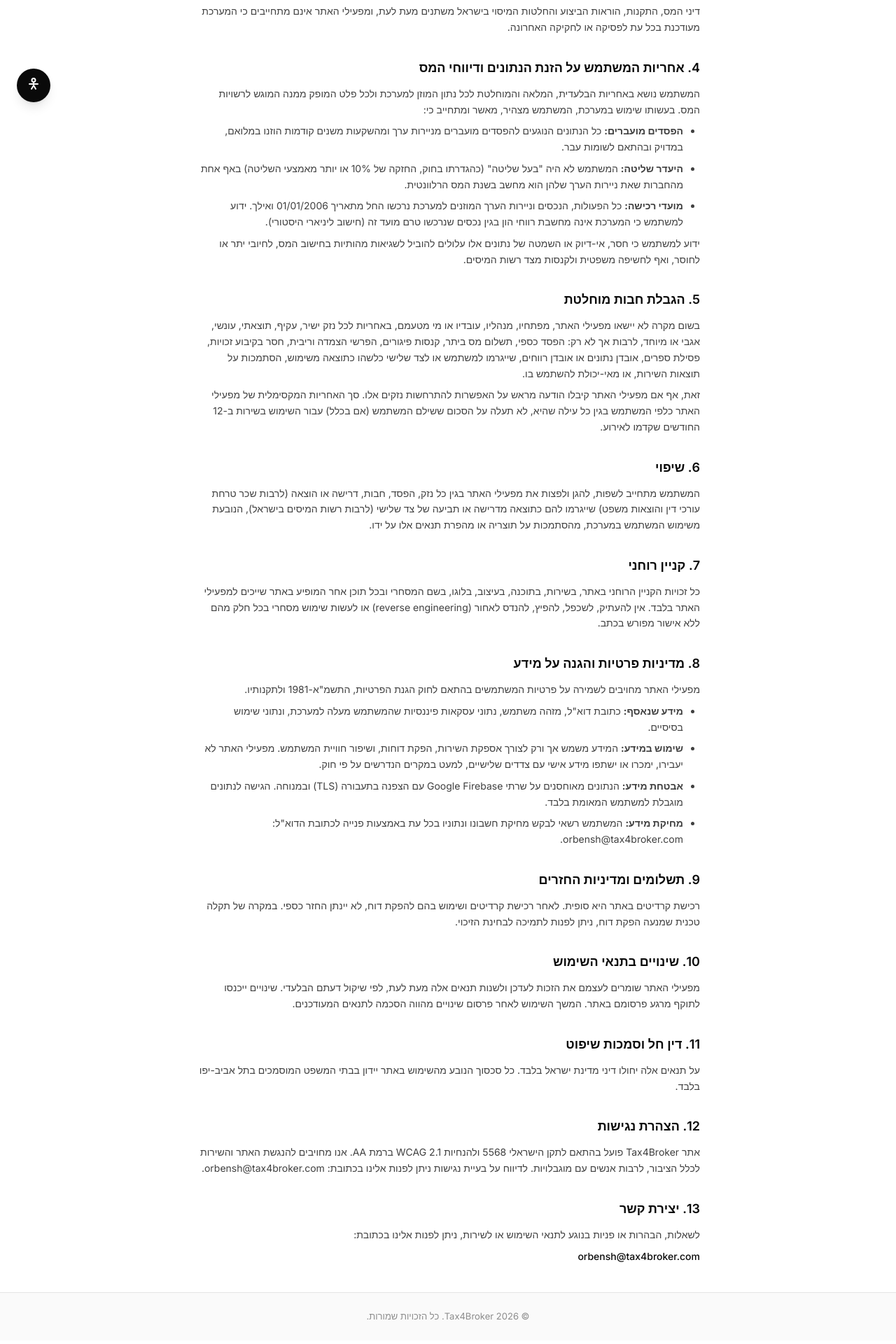
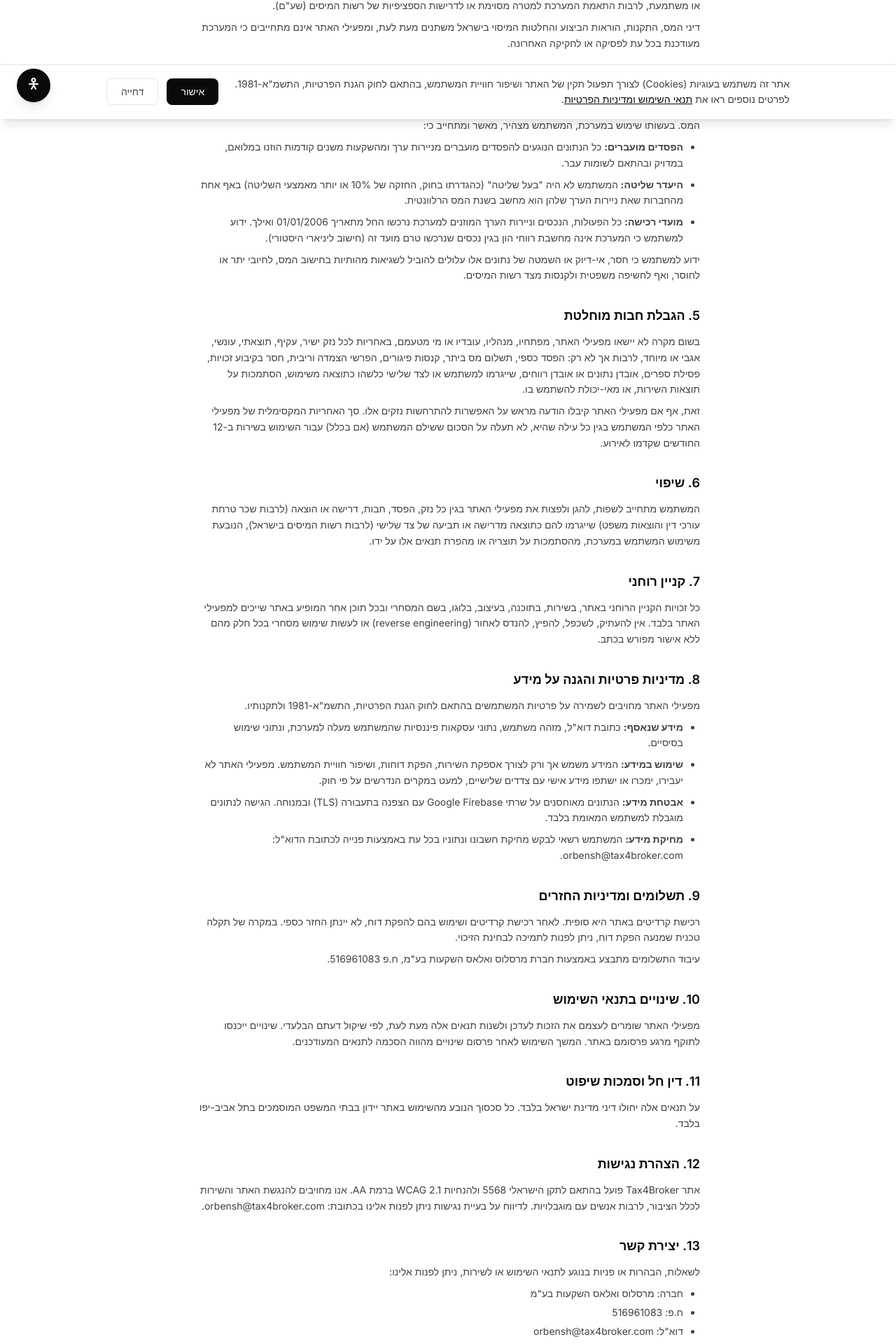
Before and after one commit to orbenshitrit/tax4broker-site, a Next.js app: page /terms in a window 1280 px wide. Shown: the part 630-2550 px from the top of the page at 70% size. Built offline with nearby package versions, Linux system fonts and the light colour scheme.

Commit message:
update terms with company info + add cookie consent banner

```diff
--- a/src/app/layout.tsx
+++ b/src/app/layout.tsx
@@ -2,6 +2,7 @@ import type { Metadata } from "next";
 import { Inter } from "next/font/google";
 import "./globals.css";
 import AccessibilityWidget from "@/components/AccessibilityWidget";
+import CookieConsent from "@/components/CookieConsent";
 
 const inter = Inter({
   subsets: ["latin"],
@@ -44,6 +45,7 @@ export default function RootLayout({
     <html lang="he" dir="rtl" className={inter.variable}>
       <body className="bg-surface font-sans text-ink antialiased">
         {children}
+        <CookieConsent />
         <AccessibilityWidget />
       </body>
     </html>
--- a/src/app/terms/page.tsx
+++ b/src/app/terms/page.tsx
@@ -23,14 +23,14 @@ export default function TermsPage() {
 
       <div className="mx-auto max-w-3xl px-4 py-10 sm:px-6" dir="rtl">
         <h1 className="mb-2 text-2xl font-bold text-ink">תקנון אתר ותנאי שימוש</h1>
-        <p className="mb-8 text-sm text-ink-tertiary">עדכון אחרון: פברואר 2026</p>
+        <p className="mb-8 text-sm text-ink-tertiary">עדכון אחרון: מרץ 2026</p>
 
         <div className="space-y-8 text-sm leading-relaxed text-ink-secondary">
           {/* 1 */}
           <section>
             <h2 className="mb-3 text-lg font-semibold text-ink">1. כללי</h2>
             <p>
-              אתר Tax4Broker (להלן: &quot;האתר&quot;) מופעל על ידי Tax4Broker (להלן: &quot;מפעילי האתר&quot; או &quot;החברה&quot;).
+              אתר Tax4Broker (להלן: &quot;האתר&quot;) מופעל על ידי חברת מרסלוס ואלאס השקעות בע&quot;מ, ח.פ 516961083 (להלן: &quot;מפעילי האתר&quot; או &quot;החברה&quot;).
               השימוש באתר, לרבות באפליקציה, במערכת ה-CRM ובכל שירות הנלווה לו (להלן: &quot;השירות&quot;),
               כפוף לתנאי שימוש אלה. עצם השימוש באתר מהווה הסכמה מלאה ובלתי מותנית לתנאים אלה.
               אם אינך מסכים לתנאים, אנא הימנע משימוש באתר ובשירות.
@@ -171,6 +171,9 @@ export default function TermsPage() {
               לא יינתן החזר כספי. במקרה של תקלה טכנית שמנעה הפקת דוח, ניתן לפנות לתמיכה
               לבחינת הזיכוי.
             </p>
+            <p className="mt-2">
+              עיבוד התשלומים מתבצע באמצעות חברת מרסלוס ואלאס השקעות בע&quot;מ, ח.פ 516961083.
+            </p>
           </section>
 
           {/* 10 */}
@@ -206,16 +209,20 @@ export default function TermsPage() {
           <section>
             <h2 className="mb-3 text-lg font-semibold text-ink">13. יצירת קשר</h2>
             <p>
-              לשאלות, הבהרות או פניות בנוגע לתנאי השימוש או לשירות, ניתן לפנות אלינו בכתובת:
+              לשאלות, הבהרות או פניות בנוגע לתנאי השימוש או לשירות, ניתן לפנות אלינו:
             </p>
-            <p className="mt-2 font-medium text-ink">orbensh@tax4broker.com</p>
+            <ul className="mt-2 list-disc space-y-1 pr-6">
+              <li>חברה: מרסלוס ואלאס השקעות בע&quot;מ</li>
+              <li>ח.פ: 516961083</li>
+              <li>דוא&quot;ל: orbensh@tax4broker.com</li>
+            </ul>
           </section>
         </div>
       </div>
 
       {/* Mini footer */}
       <footer className="border-t border-edge bg-surface-subtle px-4 py-6 text-center text-[13px] text-ink-tertiary">
-        © {new Date().getFullYear()} Tax4Broker. כל הזכויות שמורות.
+        © {new Date().getFullYear()} מרסלוס ואלאס השקעות בע"מ | Tax4Broker. כל הזכויות שמורות.
       </footer>
     </div>
   );
--- /dev/null
+++ b/src/components/CookieConsent.tsx
@@ -0,0 +1,61 @@
+"use client";
+
+import { useState, useEffect } from "react";
+import Link from "next/link";
+
+const COOKIE_CONSENT_KEY = "cookie_consent";
+
+export default function CookieConsent() {
+  const [visible, setVisible] = useState(false);
+
+  useEffect(() => {
+    const consent = localStorage.getItem(COOKIE_CONSENT_KEY);
+    if (!consent) {
+      setVisible(true);
+    }
+  }, []);
+
+  function accept() {
+    localStorage.setItem(COOKIE_CONSENT_KEY, "accepted");
+    setVisible(false);
+  }
+
+  function decline() {
+    localStorage.setItem(COOKIE_CONSENT_KEY, "declined");
+    setVisible(false);
+  }
+
+  if (!visible) return null;
+
+  return (
+    <div
+      dir="rtl"
+      className="fixed bottom-0 left-0 right-0 z-[9999] border-t border-edge bg-surface shadow-lg"
+    >
+      <div className="mx-auto flex max-w-5xl flex-col items-center gap-4 px-4 py-4 sm:flex-row sm:justify-between sm:px-6">
+        <p className="text-sm leading-relaxed text-ink-secondary">
+          אתר זה משתמש בעוגיות (Cookies) לצורך תפעול תקין של האתר ושיפור חוויית
+          המשתמש, בהתאם לחוק הגנת הפרטיות, התשמ&quot;א-1981. לפרטים נוספים ראו את{" "}
+          <Link href="/terms" className="underline text-indigo-500 hover:text-indigo-400">
+            תנאי השימוש ומדיניות הפרטיות
+          </Link>
+          .
+        </p>
+        <div className="flex shrink-0 gap-3">
+          <button
+            onClick={accept}
+            className="rounded-lg bg-indigo-500 px-5 py-2 text-sm font-medium text-white transition hover:bg-indigo-600"
+          >
+            אישור
+          </button>
+          <button
+            onClick={decline}
+            className="rounded-lg border border-edge px-5 py-2 text-sm font-medium text-ink-secondary transition hover:bg-surface-subtle"
+          >
+            דחייה
+          </button>
+        </div>
+      </div>
+    </div>
+  );
+}
```
